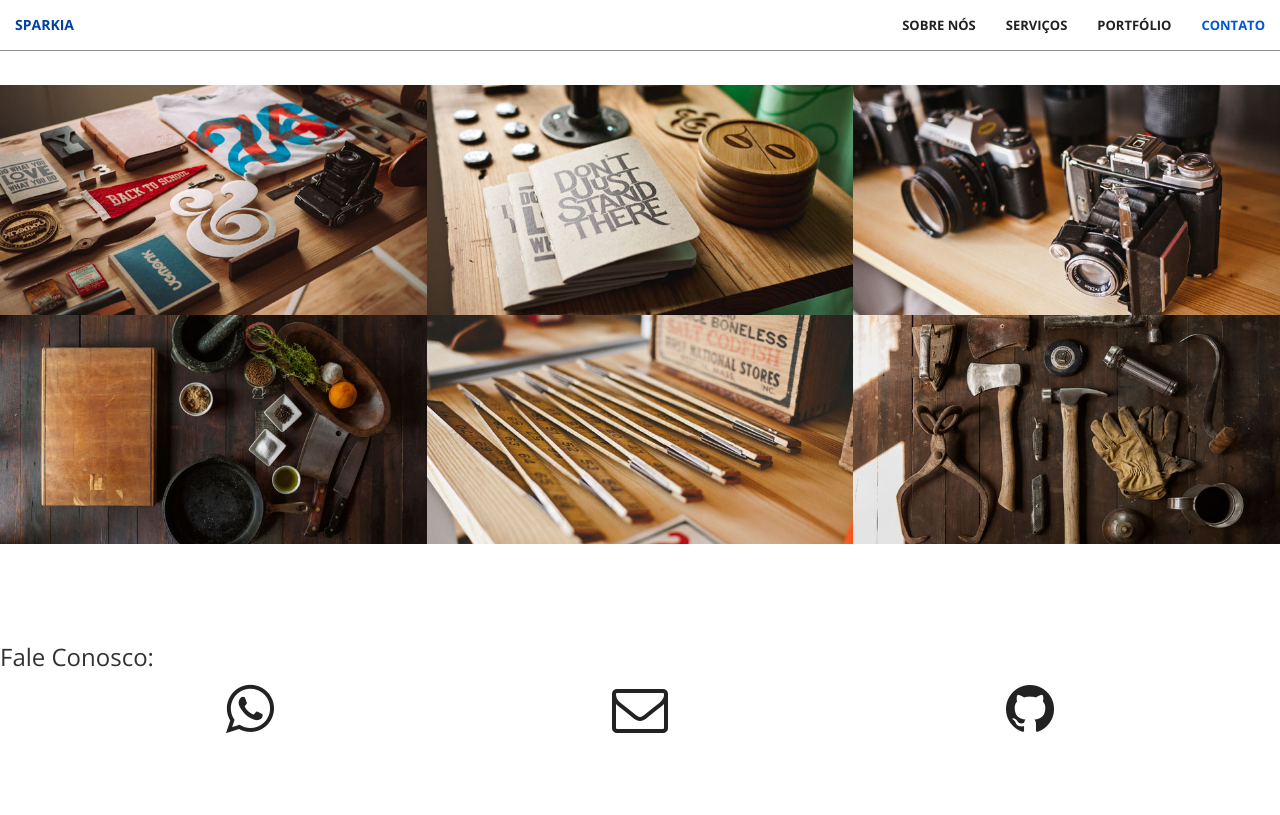
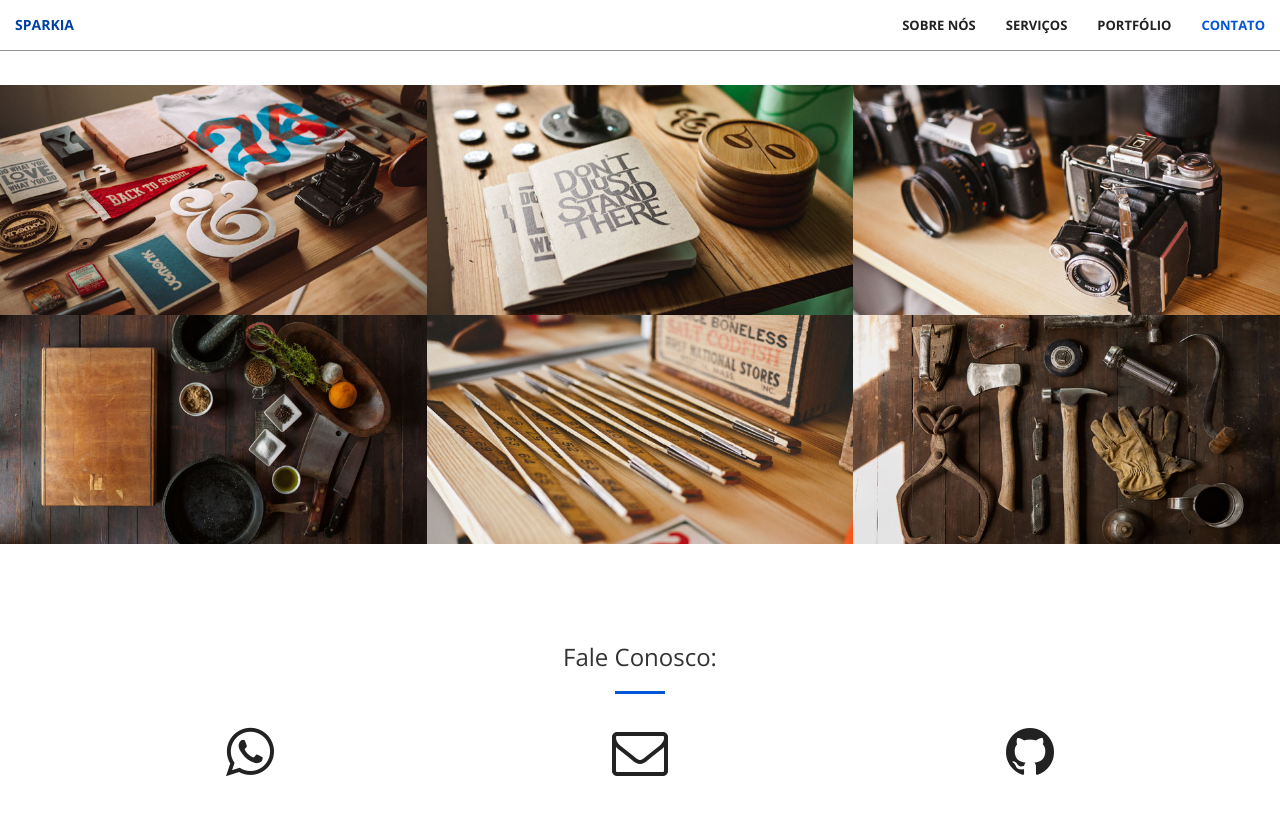
Before and after one commit to Benfluc/sparkia, a Jekyll site: the page built from index.html, in a window 1280 px wide and 900 px high, scrolled down 1738 px. Shown: the top 815 px of the window. Built offline with Jekyll 4.4.1, drawn with Linux system fonts in a browser that asks for light colours.

Commit message:
Update contact.html

```diff
--- a/_includes/contact.html
+++ b/_includes/contact.html
@@ -1,26 +1,32 @@
 <section id="contact">
+    <div class="container text-center">
+
         <h3 class="section-heading">Fale Conosco:</h3>
-    <div class="container">
-        <div class="row">
-    <div class="col-lg-4 text-center">
+        <hr class="primary">
+
+        <div class="row justify-content-center" style="margin-top: 30px;">
+
+            <div class="col-lg-4 col-md-4 col-sm-12 text-center">
                 <a href="https://wa.me/{{ site.whatsapp_number }}" target="_blank">
                     <i class="fa fa-whatsapp fa-3x wow bounceIn" data-wow-delay=".1s"></i>
                     <p>{{ site.whatsapp_display }}</p>
                 </a>
             </div>
 
-    <div class="col-lg-4 text-center">
+            <div class="col-lg-4 col-md-4 col-sm-12 text-center">
                 <a href="mailto:{{ site.email }}">
                     <i class="fa fa-envelope-o fa-3x wow bounceIn" data-wow-delay=".1s"></i>
                     <p>{{ site.email }}</p>
                 </a>
             </div>
 
-    <div class="col-lg-4 text-center">
+            <div class="col-lg-4 col-md-4 col-sm-12 text-center">
                 <a href="https://github.com/{{ site.github_username }}" target="_blank">
                     <i class="fa fa-github fa-3x wow bounceIn" data-wow-delay=".1s"></i>
                     <p>{{ site.github_username }}</p>
                 </a>
             </div>
+
+        </div>
     </div>
 </section>
```
Lines whose indentation alone changed are shown as unchanged.
